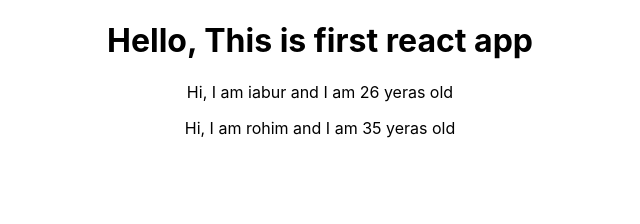
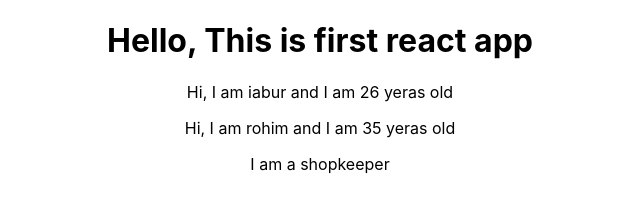
Before and after one commit to iabur/playing-with-react, a React (Create React App) app: page / in a window 1280 px wide. Shown: the top 224 px of the page, without its empty margins (320-960 px from the left). Built offline with nearby package versions, Linux system fonts and the light colour scheme.

Commit message:
adding childrin props

```diff
--- a/src/App.js
+++ b/src/App.js
@@ -7,7 +7,9 @@ function App() {
     <div className='App'>
       <h1>Hello, This is first react app</h1>
       <Person name='iabur' age='26' />
-      <Person name='rohim' age='35' />
+      <Person name='rohim' age='35'>
+        I am a shopkeeper
+      </Person>
     </div>
   );
 }
--- a/src/Person/Person.js
+++ b/src/Person/Person.js
@@ -1,9 +1,12 @@
 import React from 'react';
 const person = (props) => {
   return (
-    <p>
-      Hi, I am {props.name} and I am {props.age} yeras old
-    </p>
+    <div>
+      <p>
+        Hi, I am {props.name} and I am {props.age} yeras old
+      </p>
+      <p>{props.children}</p>
+    </div>
   );
 };
 export default person;
```
